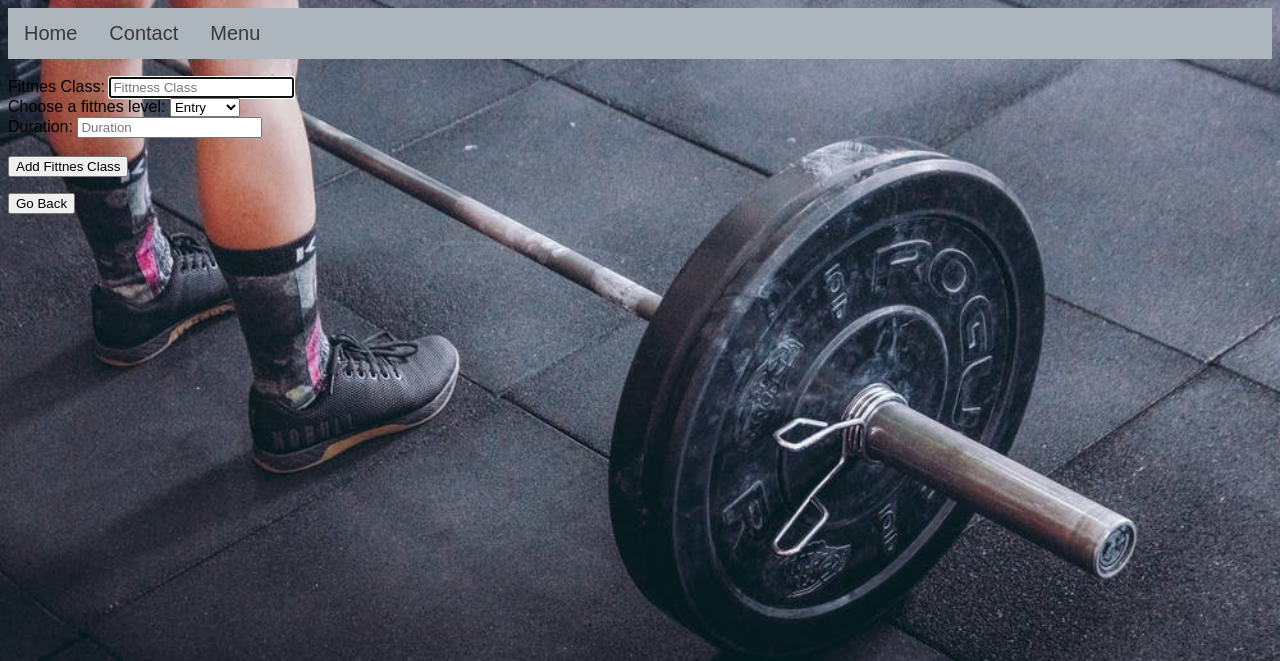
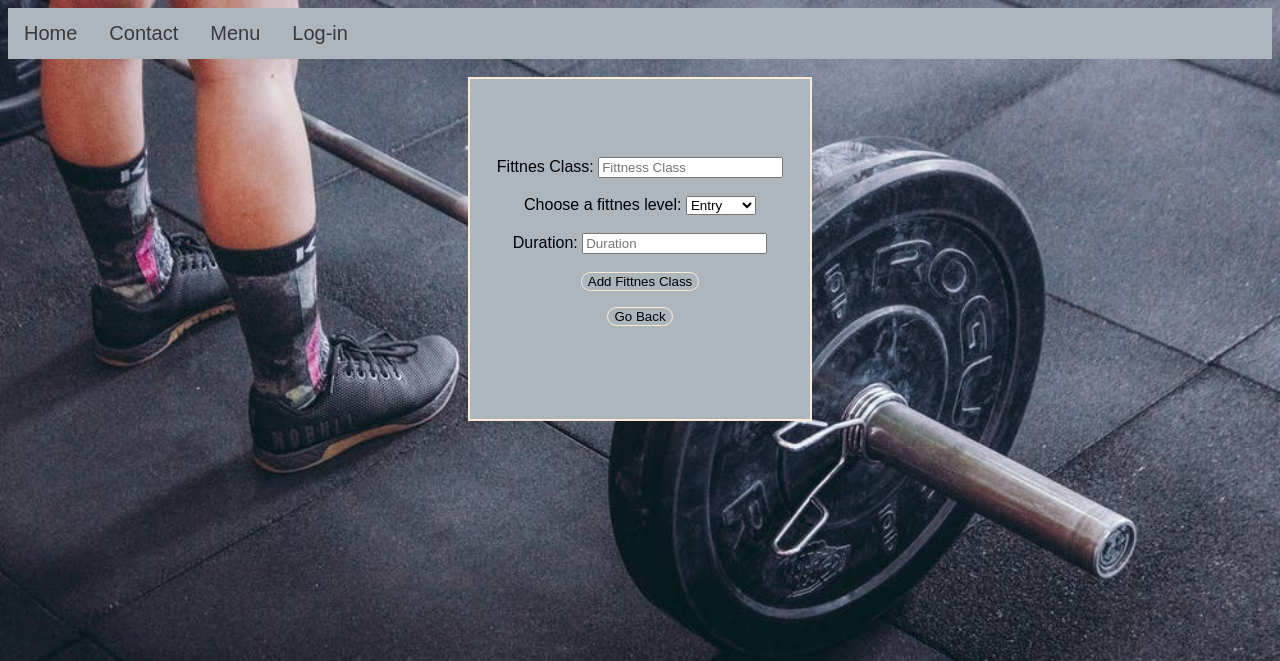
Before and after one commit to belus90/First_project, a Flask app: a page that uses templates/base.html in a window 1280 px wide. Shown: the top 661 px of the page. Run offline with Flask 2, Linux system fonts and the light colour scheme; data that the repository does not hold is empty; some libraries are stand-ins or nearby versions.

Commit message:
css works

```diff
--- a/static/base.css
+++ b/static/base.css
@@ -66,3 +66,14 @@ body {
   .dropdown:hover .dropdown-content {
     display: block;
   }
+
+  .log-in{
+    font-size: 20px;
+    border: none;
+    outline: none;
+    color: rgb(59, 57, 57);
+    padding: 14px 16px;
+    background-color: inherit;
+    font-family: inherit;
+    margin: 0;
+  }
--- a/static/fittnes class/edit.css
+++ b/static/fittnes class/edit.css
@@ -0,0 +1,19 @@
+.edit-class {
+    display: flex;
+    flex-direction: column;
+    width: 25vw;
+    height: 25vw;
+    /* background: url('/static/img/pexels-photo-4325436.jpeg'); */
+    background-color: #adb5bd;
+    padding: 10px;
+    margin: auto;
+    border: 2px solid antiquewhite;
+    text-align: center;
+    justify-content: center;
+}
+/*
+.flex-container{
+    display: flex;
+    flex-wrap: wrap;
+    justify-content: space-around;
+} */
--- a/static/fittnes class/index.css
+++ b/static/fittnes class/index.css
@@ -13,6 +13,7 @@
     padding: 10px;
     margin:20px;
     border: 2px solid antiquewhite;
+    text-align: center;
     /* margin: auto;
     width: 300px;
     height: 300px; */
--- a/static/fittnes class/new.css
+++ b/static/fittnes class/new.css
@@ -0,0 +1,13 @@
+.new-class {
+    display: flex;
+    flex-direction: column;
+    width: 25vw;
+    height: 25vw;
+    /* background: url('/static/img/pexels-photo-4325436.jpeg'); */
+    background-color: #adb5bd;
+    padding: 10px;
+    margin:auto;
+    border: 2px solid antiquewhite;
+    text-align: center;
+    justify-content: center;
+}
--- a/static/gym/index.css
+++ b/static/gym/index.css
@@ -3,6 +3,7 @@
     flex-wrap: wrap;
     justify-content: space-around;
 }
+
 
 .gym {
     display: flex;
@@ -13,9 +14,7 @@
     padding: 10px;
     margin:20px;
     border: 2px solid antiquewhite;
-    /* margin: auto;
-    width: 300px;
-    height: 300px; */
+    text-align: center;
 }
 
 h1 {
@@ -30,4 +29,4 @@ h1 {
     text-align: center;
     border-radius: 20px;
     border: 1px solid antiquewhite;
- }
+}
--- a/static/member/edit.css
+++ b/static/member/edit.css
@@ -1,6 +1,5 @@
 .button{
         background-color: #adb5bd;
-        /* color: antiquewhite; */
         text-align: center;
         border-radius: 20px;
         border: 1px solid antiquewhite;
@@ -10,19 +9,29 @@
     display: flex;
     flex-direction: column;
     width: 20vw;
-    /* background: url('/static/img/pexels-photo-4325436.jpeg'); */
     background-color: #adb5bd;
     padding: 10px;
     margin:20px;
     border: 2px solid antiquewhite;
-    /* margin: auto;
-    width: 300px;
-    height: 300px; */
 }
 
 .flex-container {
     display: flex;
     flex-wrap: wrap;
-    justify-content: space-around;
+    justify-content:center;
 
 }
+
+.new-class {
+    display: flex;
+    flex-direction: column;
+    width: 25vw;
+    height: 25vw;
+    /* background: url('/static/img/pexels-photo-4325436.jpeg'); */
+    background-color: #adb5bd;
+    padding: 10px;
+    margin:auto;
+    border: 2px solid antiquewhite;
+    text-align: center;
+    justify-content: center;
+}
--- a/static/member/index.css
+++ b/static/member/index.css
@@ -13,6 +13,8 @@
   padding: 10px;
   margin: 20px;
   border: 2px solid antiquewhite;
+  text-align: center;
+
   /* margin: auto;
     width: 300px;
     height: 300px; */
--- a/static/member/new.css
+++ b/static/member/new.css
@@ -6,11 +6,8 @@
     /* background: url('/static/img/pexels-photo-4325436.jpeg'); */
     background-color: #adb5bd;
     padding: 10px;
-    margin:20px;
+    margin:auto;
     border: 2px solid antiquewhite;
     text-align: center;
     justify-content: center;
-    /* margin: auto;
-    width: 300px;
-    height: 300px; */
 }
--- a/templates/base.html
+++ b/templates/base.html
@@ -33,6 +33,7 @@
             <a href="/fittness classes">Fittnes Class</a>
           </div>
         </div>
+        <a class="log-in" href="#">Log-in</a>
       </div>
   </nav>
   <section id="content">
--- a/templates/fittness classes/new.html
+++ b/templates/fittness classes/new.html
@@ -1,12 +1,12 @@
 {% extends "base.html" %}
 {% block content %}
 <br>
-<div>
+<section class="new-class">
         <form action="/fittness classes" method="post">
                 <div>
                     <label for="name">Fittnes Class:</label>
-                <input type="text" id="name" name="name" placeholder="Fittness Class" required autofocus>
-            </div>
+                    <input type="text" id="name" name="name" placeholder="Fittness Class" required>
+                </div><br>
 
                 <div>
                 <label for="fittnes_level">Choose a fittnes level:</label>
@@ -15,15 +15,15 @@
                     <option value="medium">Medium</option>
                     <option value="hard">Hard</option>
                 </select>
-            <div>
+                <div><br>
                     <label for="duration">Duration:</label>
-                <input type="text" id="duration" name="duration" placeholder="Duration" required autofocus>
+                    <input type="text" id="duration" name="duration" placeholder="Duration" required>
                 </div>
                 <br>
-            <button type="submit">Add Fittnes Class</button>
-    </form>
-</div>
-<p><a href="/fittness classes"><button> Go Back </button></a>
+                <button class="button" type="submit">Add Fittnes Class</button>
+        </form><br>
+    <p><a href="/fittness classes"><button class="button"> Go Back </button></a>
     </p>
+</section>
 
 {% endblock %}
--- a/templates/members/index.html
+++ b/templates/members/index.html
@@ -9,9 +9,9 @@
 <ul class="flex-container">
     {% for member in members %}
     <ul class="member">
-    <p>{{ member.full_name() }} </p>
-    <p>{{ member.date_of_birth }}</p>
-    <p>{{ member.email_address }}</p>
+    <p>Name: {{ member.full_name() }} </p>
+    <p>Date Of Birth: {{ member.date_of_birth }}</p>
+    <p>E-mail: {{ member.email_address }}</p>
       <p>
         <form action="/members/{{ member.id }}/delete" method="POST">
           <input class="button" type="submit" value="delete" />
```
Also changed, not shown: templates/fittness classes/edit.html (+5 -5 lines), templates/gyms/index.html (+5 -4 lines), static/fittnes class/show.css (deleted), templates/members/edit.html (indentation only). Lines whose indentation alone changed are shown as unchanged.
